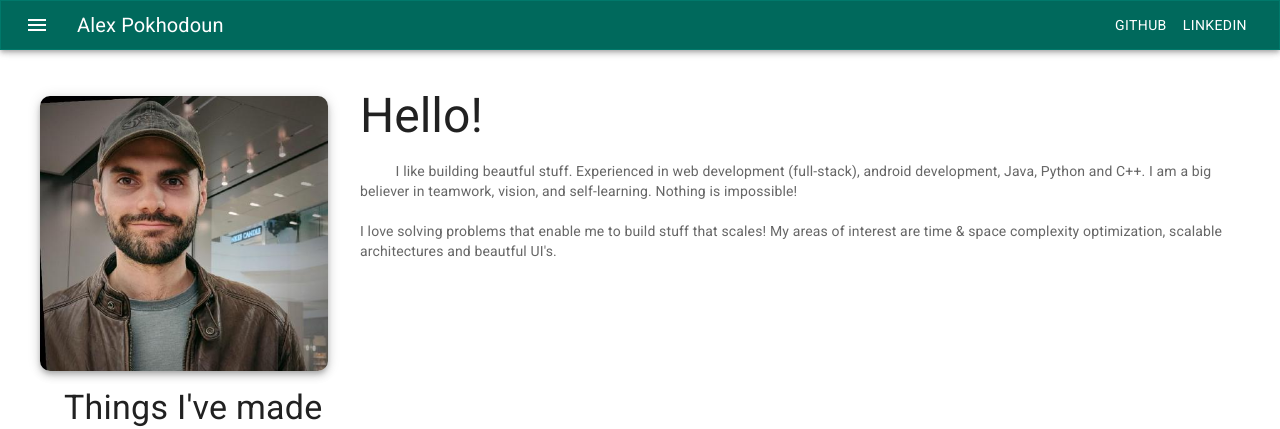
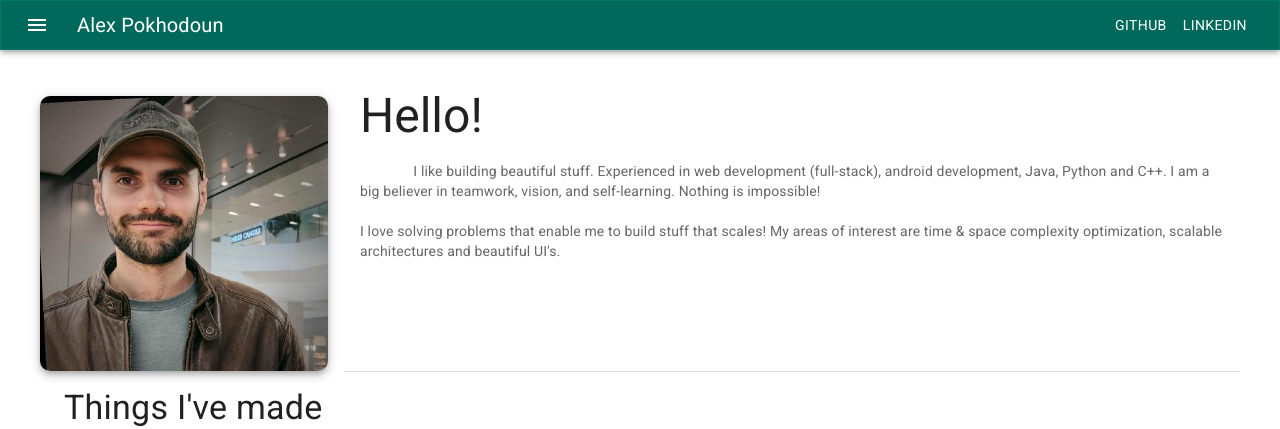
Before and after one commit to sashalex007/my-profile, a React (Create React App) app: page / in a window 1280 px wide. Shown: the top 429 px of the page. Built offline with nearby package versions, Linux system fonts and the light colour scheme.

Commit message:
some typos and divider

```diff
--- a/src/App.js
+++ b/src/App.js
@@ -11,6 +11,7 @@ import Grid from '@mui/material/Grid';
 import Container from '@mui/material/Container';
 import { useRef } from 'react';
 import { useMediaQuery } from '@mui/material';
+import Divider from '@mui/material/Divider';
 
 function App() {
 
@@ -79,9 +80,12 @@ function App() {
               <br></br>
               <PictureCard></PictureCard>
             </Grid>
+
             <Grid ref={aboutme} item xs={12} md={9}>
               <AboutmeCard></AboutmeCard>
+              <Divider/>
             </Grid>
+
             <Grid ref={projects} item xs={12}>
               <ProjectsCard></ProjectsCard>
             </Grid>
--- a/src/components/aboutme.js
+++ b/src/components/aboutme.js
@@ -14,10 +14,10 @@ export default function AboutmeCard() {
         </Typography>
         <Typography variant="body2" color="text.secondary">
 
-        &emsp;   I like building beautful stuff. Experienced in web development (full-stack), android development, Java, Python and C++. I am a big believer in teamwork, vision, and self-learning. Nothing is impossible!
+        &emsp;     I like building beautiful stuff. Experienced in web development (full-stack), android development, Java, Python and C++. I am a big believer in teamwork, vision, and self-learning. Nothing is impossible!
 <br></br><br></br>
 
-I love solving problems that enable me to build stuff that scales! My areas of interest are time & space complexity optimization, scalable architectures and beautful UI's.
+I love solving problems that enable me to build stuff that scales! My areas of interest are time & space complexity optimization, scalable architectures and beautiful UI's.
 
 <br></br><br></br>
         </Typography>
```
